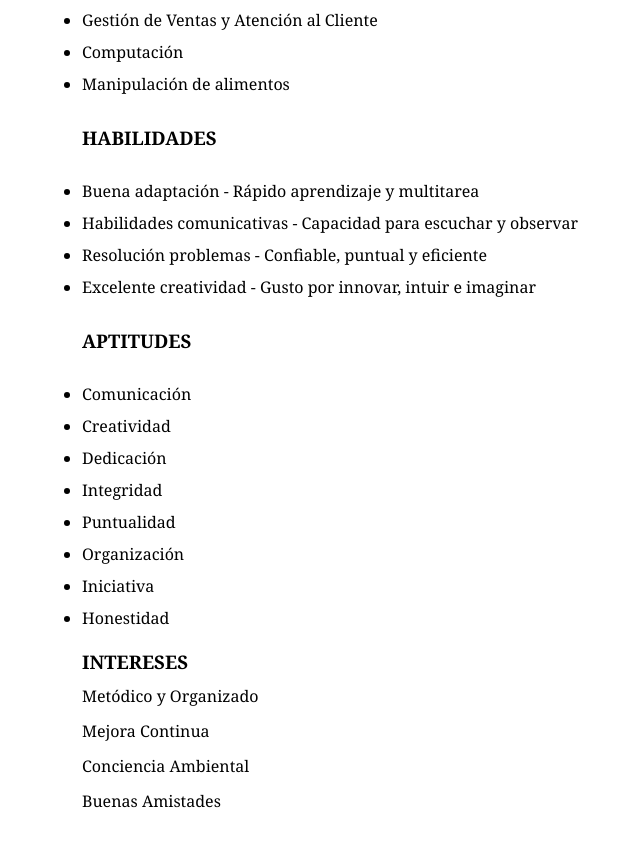
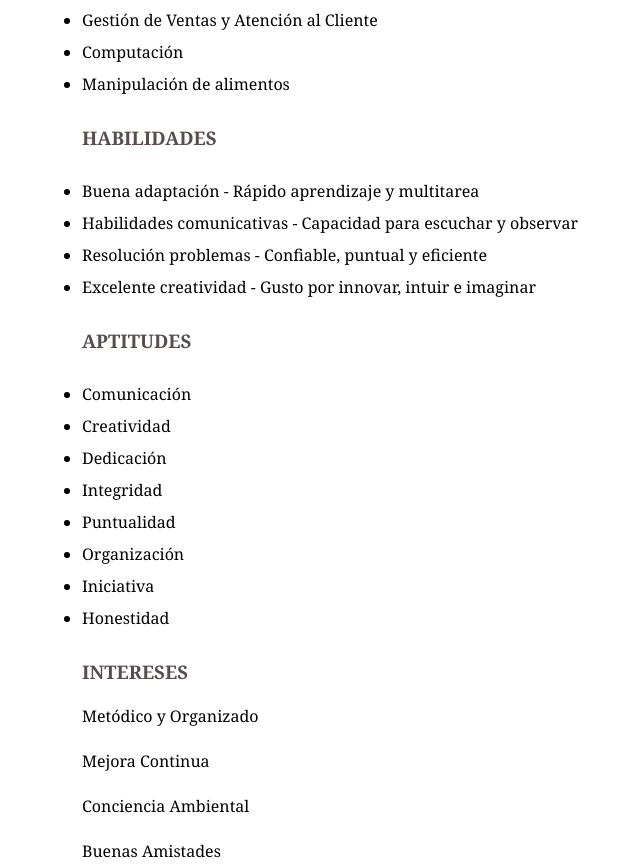
Before and after one commit to FArielOsorio/Curso-UTN, a plain HTML site: page CLASE 04/CV2.0.html in a window 1280 px wide. Shown: the part 520-1384 px from the top of the page, without its empty margins (58-698 px from the left). Before the commit the page ends 1334 px from the top, so only its background shows below. Drawn offline with Linux system fonts and the light colour scheme.

Commit message:
Update CV2.0.css

```diff
--- a/CLASE 04/CV2.0.css
+++ b/CLASE 04/CV2.0.css
@@ -26,6 +26,7 @@ header {
 
 header nav h3{
     padding-top: 30px;
+    color: rgb(88, 77, 77)
 }
 
 
@@ -39,6 +40,7 @@ main {
 main section h3{
     margin-bottom: 30px;
     margin-top: 30px;
+    color: rgb(88, 77, 77)
 }
 
 main section p {
@@ -67,11 +69,12 @@ footer section{
 }
 
 footer section p{
-    padding-top: 10px;
-    line-height: 25px;
+    padding-top: 20px;
+     line-height: 25px;
 
 }
 
-footer section h3{
+footer h3{
     margin-top: 10px;
+    color: rgb(88, 77, 77)
 }
```
